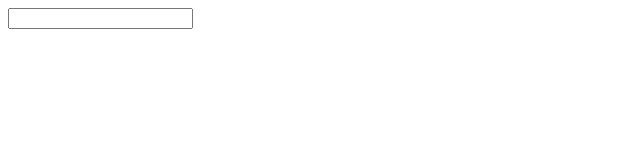
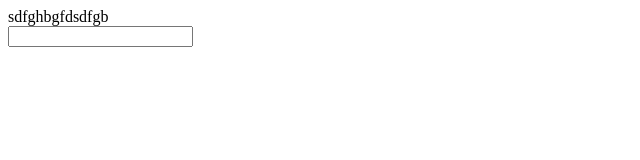
Before and after one commit to KateEK/my-repo, a plain HTML site: page index.html in a window 1280 px wide. Shown: the whole page, without its empty margins (0-640 px from the left). Drawn offline with Linux system fonts and the light colour scheme.

Commit message:
add string

```diff
--- a/index.html
+++ b/index.html
@@ -3,7 +3,7 @@
     <link rel="stylesheet" href="./style.css" />
   </head>
   <body>
-  <div></div>
+  <div>sdfghbgfdsdfgb</div>
   <input />
   </body>
 </html>
```
